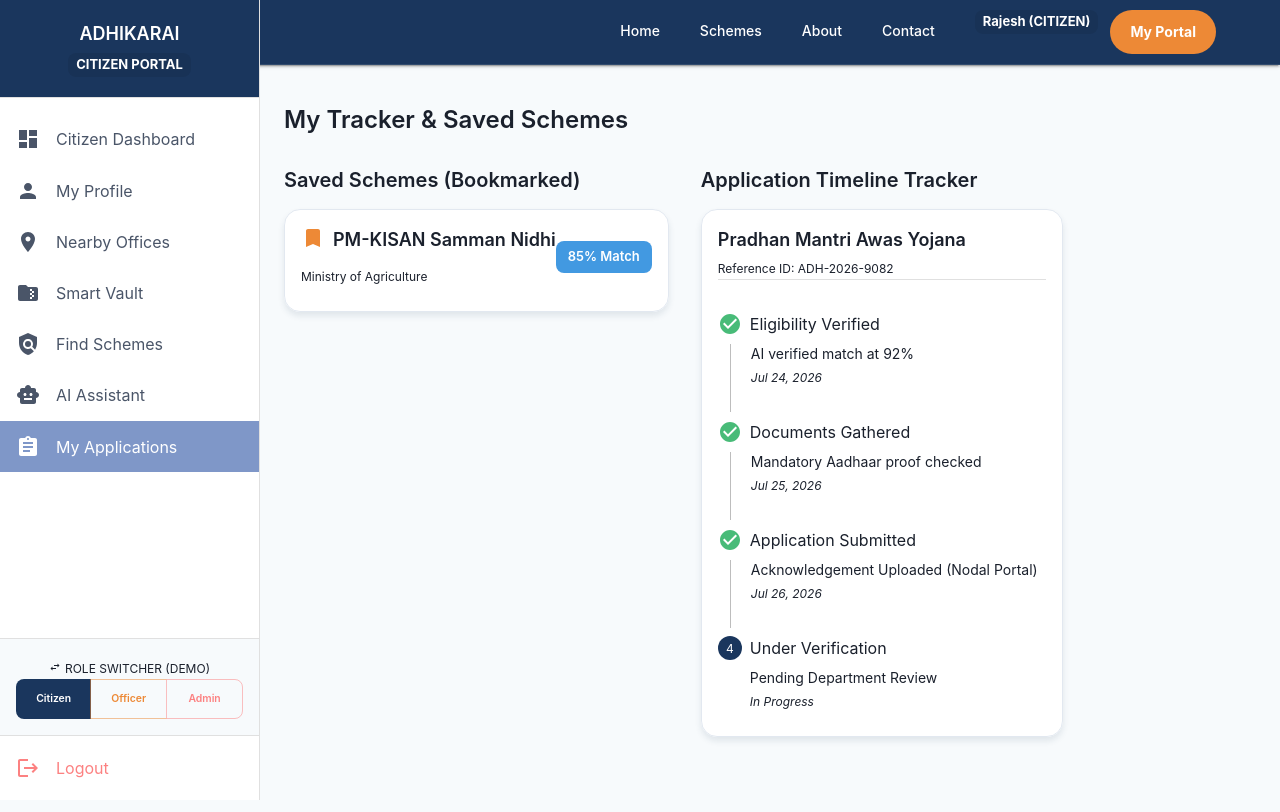
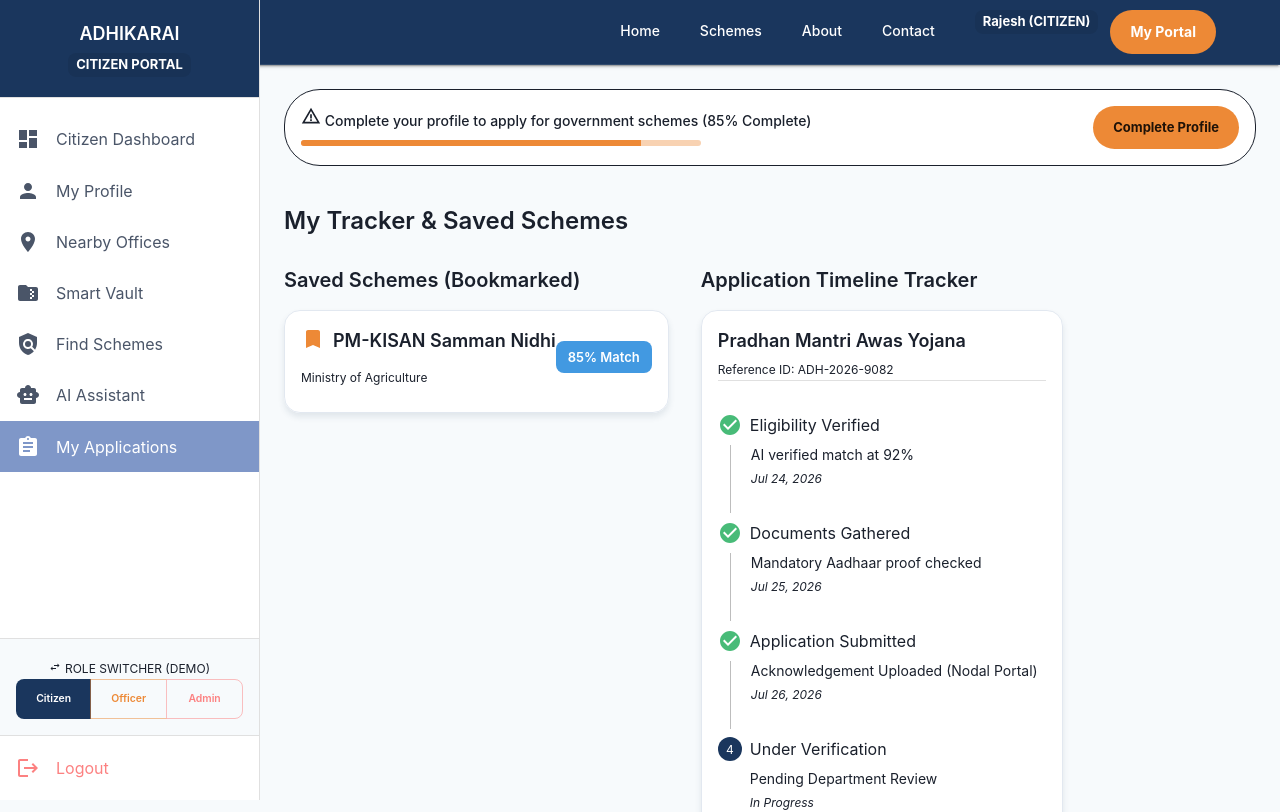
Before and after one commit to JAYASWAROOPA/Adhikarai_project, a React app in the folder Frontend/: page /applications in a window 1280 px wide. Shown: the top 812 px of the page. Built offline with nearby package versions, Linux system fonts and the light colour scheme; the HTML template or start-up script is replaced by a standard one.

Commit message:
feat(step-5): implement profile completion checking logic, progress meter, alert banner, and submission guard

```diff
--- a/Frontend/src/components/layout/ProtectedRoute.jsx
+++ b/Frontend/src/components/layout/ProtectedRoute.jsx
@@ -1,28 +1,106 @@
 import React from 'react';
-import { Navigate, Outlet } from 'react-router-dom';
+import { Navigate, Outlet, useLocation, useNavigate } from 'react-router-dom';
 import { useAuthStore } from '../../store/useAuthStore';
-import { Box } from '@mui/material';
+import { Box, Alert, Button, LinearProgress, Typography, Stack, Paper } from '@mui/material';
+import WarningAmberIcon from '@mui/icons-material/WarningAmber';
+import ArrowForwardIcon from '@mui/icons-material/ArrowForward';
 import Sidebar from './Sidebar';
 
 const ProtectedRoute = ({ allowedRoles }) => {
   const isAuthenticated = useAuthStore((state) => state.isAuthenticated);
+  const user = useAuthStore((state) => state.user);
   const role = useAuthStore((state) => state.role);
+  const location = useLocation();
+  const navigate = useNavigate();
 
   if (!isAuthenticated) {
     return <Navigate to="/login" replace />;
   }
 
   if (allowedRoles && allowedRoles.length > 0 && !allowedRoles.includes(role)) {
-    // Redirect to matching role home
     if (role === 'admin') return <Navigate to="/admin" replace />;
     if (role === 'officer') return <Navigate to="/officer" replace />;
     return <Navigate to="/dashboard" replace />;
+  }
+
+  const completionPct = user?.profileCompletion ?? 85;
+  const isCitizen = role === 'citizen';
+  const isIncomplete = isCitizen && completionPct < 100;
+
+  // Restrict application submission if profile is incomplete
+  const isApplying = location.pathname.startsWith('/apply/');
+  if (isIncomplete && isApplying) {
+    return (
+      <Box sx={{ display: 'flex', minHeight: '100vh', width: '100%' }}>
+        <Sidebar />
+        <Box component="main" sx={{ flexGrow: 1, p: 4, bgcolor: 'background.default' }}>
+          <Paper elevation={0} sx={{ p: 4, borderRadius: 4, textCenter: 'center', border: '1px solid', borderColor: 'warning.light' }}>
+            <Box sx={{ textCenter: 'center', mx: 'auto', maxWidth: 500, textAlign: 'center' }}>
+              <WarningAmberIcon color="warning" sx={{ fontSize: 60, mb: 2 }} />
+              <Typography variant="h5" fontWeight="bold" color="warning.dark" gutterBottom>
+                Profile Completion Required
+              </Typography>
+              <Typography variant="body1" color="text.secondary" paragraph>
+                Your citizen profile is currently at <strong>{completionPct}%</strong>. You must reach 100% completion before submitting official government scheme applications.
+              </Typography>
+              <Box sx={{ mb: 3 }}>
+                <LinearProgress variant="determinate" value={completionPct} color="warning" sx={{ height: 10, borderRadius: 5, mb: 1 }} />
+                <Typography variant="caption" fontWeight="bold" color="text.secondary">{completionPct}% Completed</Typography>
+              </Box>
+              <Button
+                variant="contained"
+                color="primary"
+                size="large"
+                onClick={() => navigate('/profile')}
+                endIcon={<ArrowForwardIcon />}
+                sx={{ py: 1.5, px: 4, fontWeight: 'bold', borderRadius: 3 }}
+              >
+                Complete My Profile Now
+              </Button>
+            </Box>
+          </Paper>
+        </Box>
+      </Box>
+    );
   }
 
   return (
     <Box sx={{ display: 'flex', minHeight: '100vh', width: '100%' }}>
       <Sidebar />
       <Box component="main" sx={{ flexGrow: 1, p: 3, bgcolor: 'background.default' }}>
+        {/* Prominent Profile Completion Alert Banner */}
+        {isIncomplete && location.pathname !== '/profile' && (
+          <Paper
+            elevation={0}
+            sx={{
+              p: 2,
+              mb: 3,
+              bgcolor: 'warning.50',
+              border: '1px solid',
+              borderColor: 'warning.300',
+              borderRadius: 3
+            }}
+          >
+            <Stack direction={{ xs: 'column', sm: 'row' }} justifyContent="space-between" alignItems="center" spacing={2}>
+              <Box sx={{ flexGrow: 1 }}>
+                <Typography variant="subtitle2" fontWeight="bold" color="warning.dark" display="flex" alignItems="center" gap={1}>
+                  <WarningAmberIcon fontSize="small" /> Complete your profile to apply for government schemes ({completionPct}% Complete)
+                </Typography>
+                <LinearProgress variant="determinate" value={completionPct} color="warning" sx={{ height: 6, borderRadius: 3, mt: 1, maxWidth: 400 }} />
+              </Box>
+              <Button
+                variant="contained"
+                color="warning"
+                size="small"
+                onClick={() => navigate('/profile')}
+                sx={{ fontWeight: 'bold', whiteSpace: 'nowrap', borderRadius: 2 }}
+              >
+                Complete Profile
+              </Button>
+            </Stack>
+          </Paper>
+        )}
+
         <Outlet />
       </Box>
     </Box>
--- a/Frontend/src/store/useAuthStore.js
+++ b/Frontend/src/store/useAuthStore.js
@@ -3,14 +3,22 @@ import { ROLES, PERMISSIONS, DEFAULT_USERS } from '../constants/roles';
 
 export const useAuthStore = create((set, get) => ({
   isAuthenticated: true,
-  user: DEFAULT_USERS.citizen, // Default to citizen
+  user: {
+    ...DEFAULT_USERS.citizen,
+    profileCompletion: 85, // 85% complete by default for demo citizen
+    isProfileComplete: false // Needs 100% to submit applications
+  },
   role: ROLES.CITIZEN,
 
   login: (userData) => {
     const roleKey = userData?.role?.toLowerCase() || ROLES.CITIZEN;
     set({
       isAuthenticated: true,
-      user: userData,
+      user: {
+        ...(DEFAULT_USERS[roleKey] || userData),
+        profileCompletion: roleKey === ROLES.CITIZEN ? 85 : 100,
+        isProfileComplete: roleKey !== ROLES.CITIZEN
+      },
       role: roleKey
     });
   },
@@ -25,9 +33,23 @@ export const useAuthStore = create((set, get) => ({
     };
     set({
       isAuthenticated: true,
-      user: newUser,
+      user: {
+        ...newUser,
+        profileCompletion: roleKey === ROLES.CITIZEN ? (get().user?.profileCompletion || 85) : 100,
+        isProfileComplete: roleKey !== ROLES.CITIZEN || (get().user?.profileCompletion === 100)
+      },
       role: roleKey
     });
+  },
+
+  setProfileCompletion: (percentage) => {
+    set((state) => ({
+      user: {
+        ...state.user,
+        profileCompletion: percentage,
+        isProfileComplete: percentage >= 100
+      }
+    }));
   },
 
   hasPermission: (permission) => {
```
